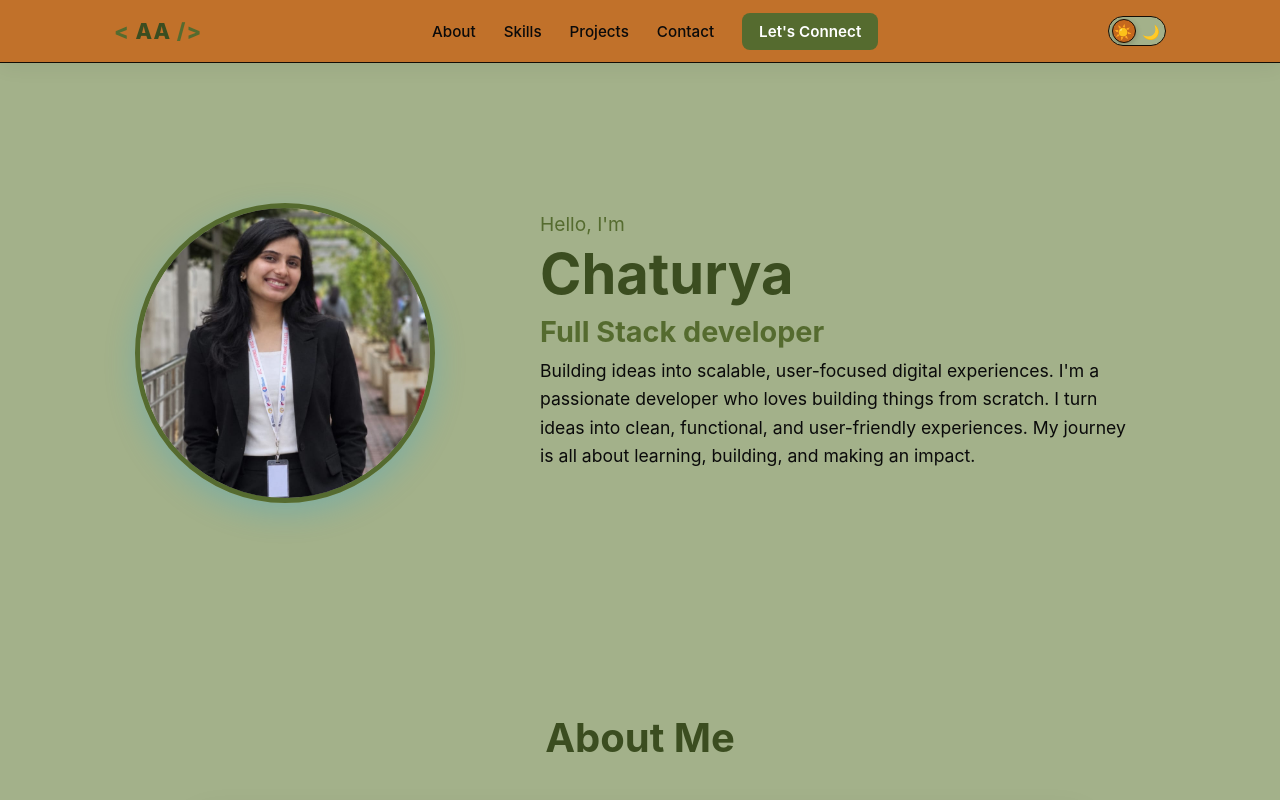
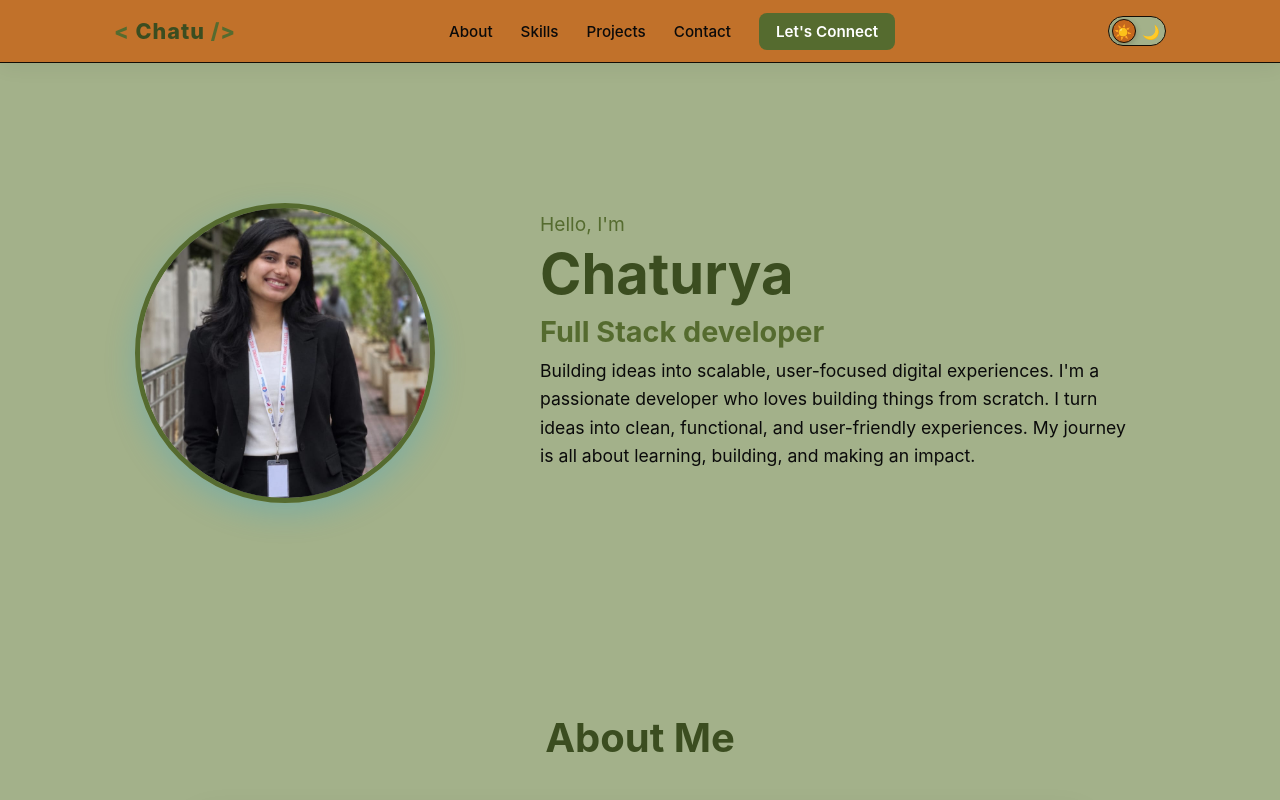
Before and after one commit to mohhhan/Chaturya-__portfolio, a React (Vite) app: page / in a window 1280 px wide. Shown: the top 800 px of the page. Built offline with nearby package versions, Linux system fonts and the light colour scheme.

Commit message:
Update Navbar.jsx

```diff
--- a/src/components/Navbar.jsx
+++ b/src/components/Navbar.jsx
@@ -44,7 +44,7 @@ export default function Navbar({ theme, onToggleTheme }) {
 
                 {/* LOGO */}
                 <a href="#" className="logo">
-                    <span>&lt;</span> AA <span>/&gt;</span>
+                    <span>&lt;</span> Chatu <span>/&gt;</span>
                 </a>
 
                 {/* NAVIGATION */}
```
